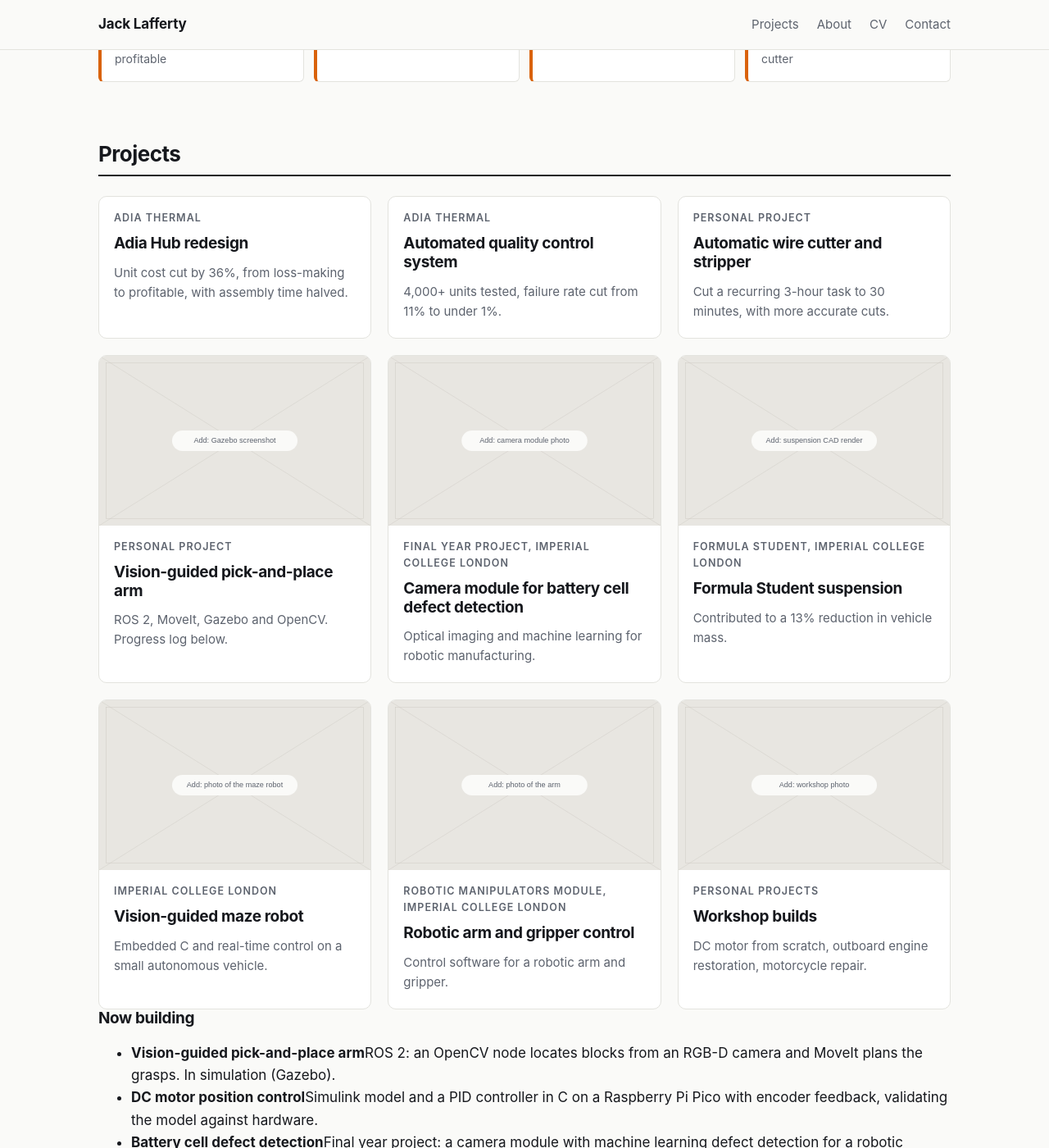
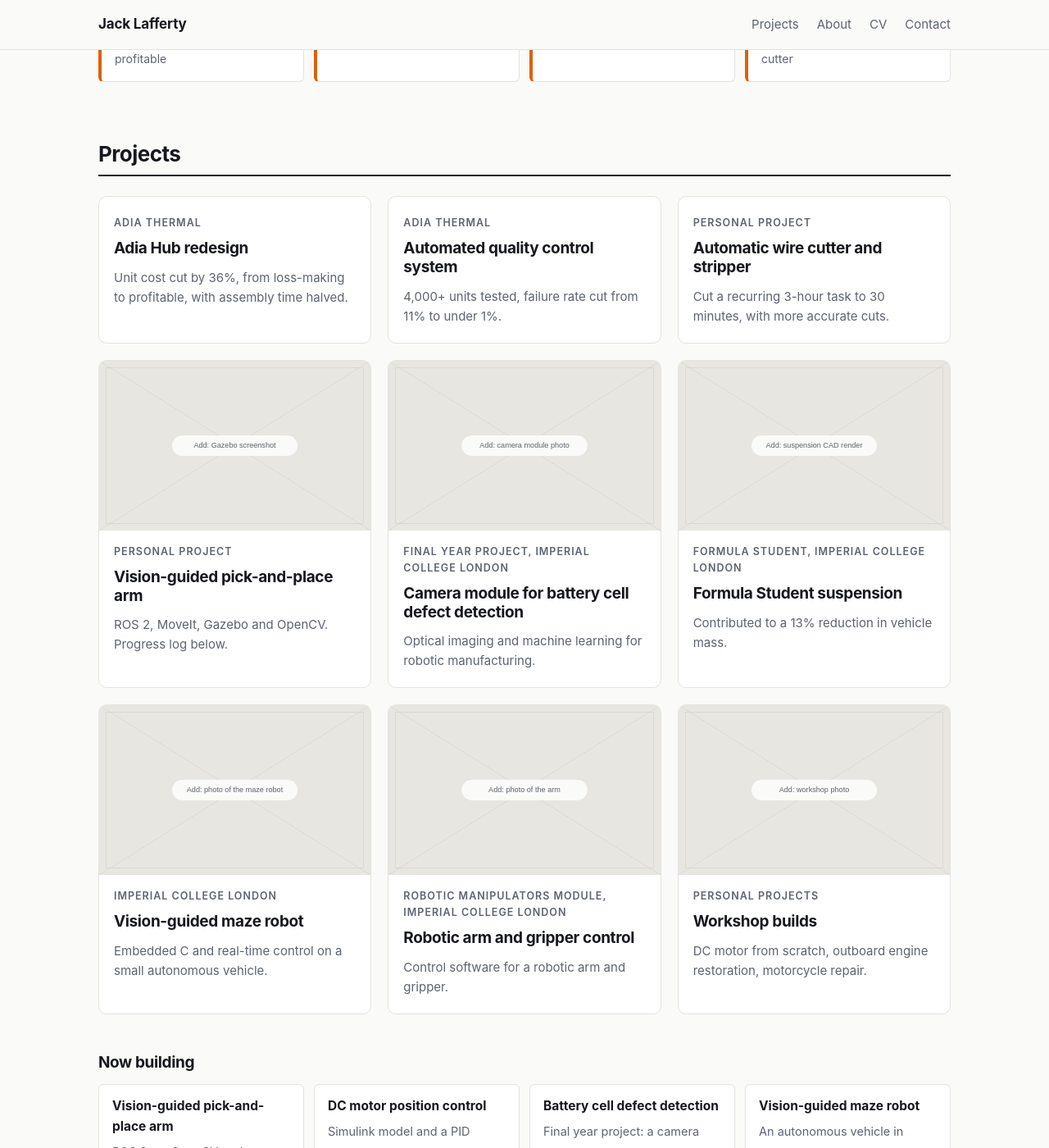
Before and after one commit to jack-laff/jack-laff.github.io, a Jekyll site: the page built from index.html, in a window 1280 px wide and 1400 px high, scrolled down 597 px. Shown: the whole window at 82% size. Built offline with Jekyll 4.4.1, drawn with Linux system fonts in a browser that asks for light colours.

Commit message:
Lean version: styles

```diff
--- a/assets/css/style.css
+++ b/assets/css/style.css
@@ -122,3 +122,14 @@ h3 { font-size: 19px; }
   .intro { padding-top: 44px; }
   .section-title { margin-top: 52px; }
 }
+
+/* Lean version additions */
+.card-body:first-child { padding-top: 22px; }
+.subhead { margin: 48px 0 14px; }
+.now { list-style: none; padding: 0; margin: 0; display: grid; grid-template-columns: repeat(auto-fit, minmax(240px, 1fr)); gap: 12px; }
+.now li { background: var(--surface); border: 1px solid var(--line); border-radius: 6px; padding: 14px 16px; }
+.now strong { display: block; font-size: 15.5px; margin-bottom: 4px; }
+.now span { color: var(--muted); font-size: 14.5px; }
+.gallery figure { margin: 0; }
+.gallery figcaption { color: var(--muted); font-size: 14px; margin-top: 6px; }
+.prose .gallery img { margin: 0; }
```
